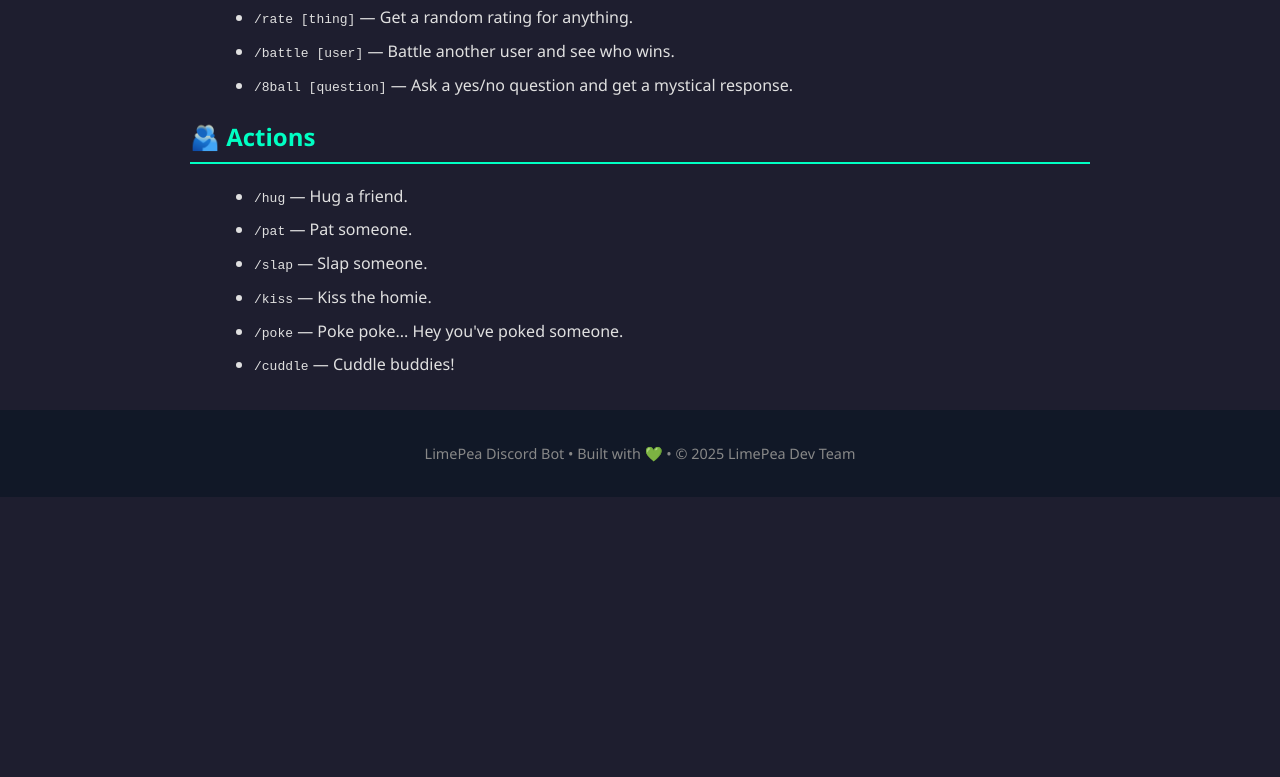
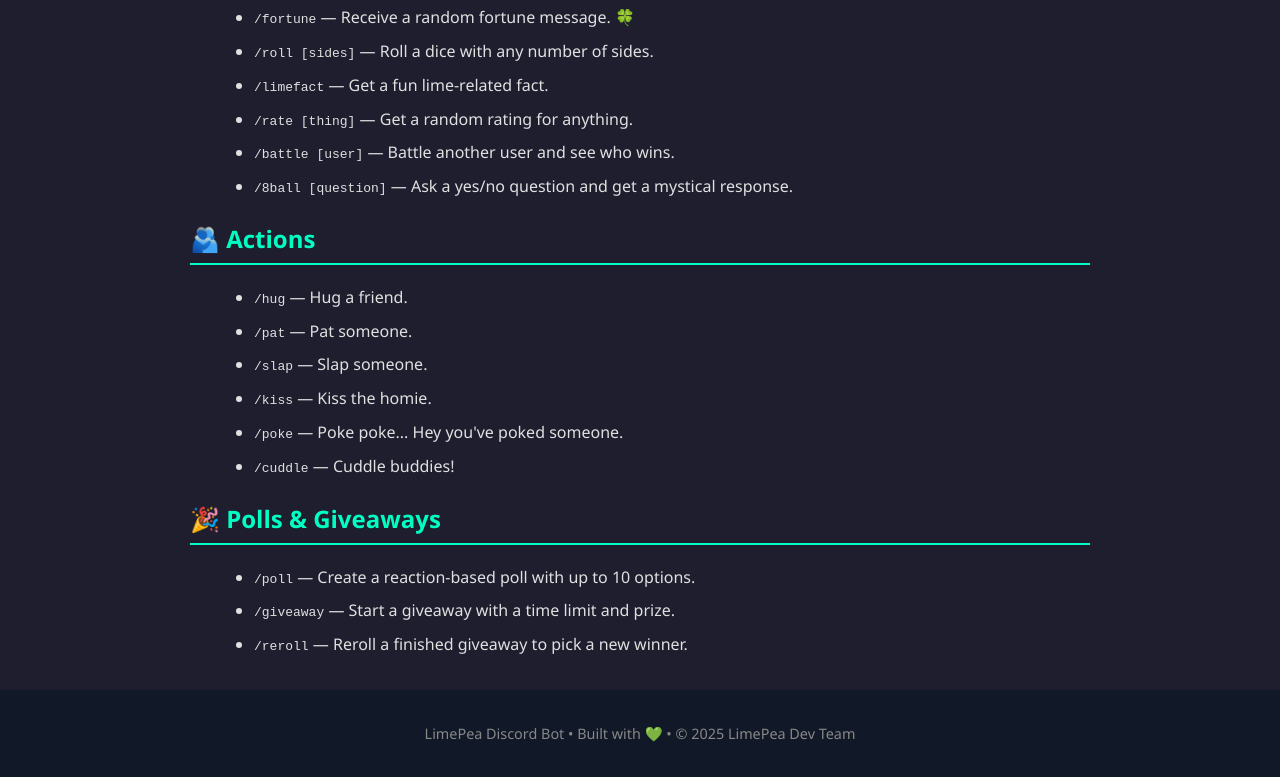
Before and after one commit to adadadadadaj/limepea-legal, a plain HTML site: page help.html in a window 1280 px wide. Shown: the part 1846-2623 px from the top of the page. Before the commit the page ends 2343 px from the top, so only its background shows below. Drawn offline with Linux system fonts and the light colour scheme.

Commit message:
Update help.html

```diff
--- a/help.html
+++ b/help.html
@@ -112,6 +112,9 @@
       <li><code>/reactionrole_remove</code> — Remove a specific reaction role.</li>
       <li><code>/autorole_add</code> — Automatically assign roles when members join.</li>
       <li><code>/level_toggle</code> — Enable or disable level tracking in your server.</li>
+      <li><code>/deadchatsetup</code> — Set a role and channel to ping after 4 hours of inactivity.</li>
+      <li><code>/deadchatdisable</code> — Disable dead chat pings for your server.</li>
+      <li><code>/goodbyesetup</code> — Set up goodbye messages when users leave.</li>
     </ul>
 
     <h2>📊 Leveling & XP</h2>
@@ -162,6 +165,13 @@
       <li><code>/cuddle</code> — Cuddle buddies!</li>
     </ul>
 
+    <h2>🎉 Polls & Giveaways</h2>
+    <ul>
+      <li><code>/poll</code> — Create a reaction-based poll with up to 10 options.</li>
+      <li><code>/giveaway</code> — Start a giveaway with a time limit and prize.</li>
+      <li><code>/reroll</code> — Reroll a finished giveaway to pick a new winner.</li>
+    </ul>
+
   </div>
   </main>
   <footer>
```
